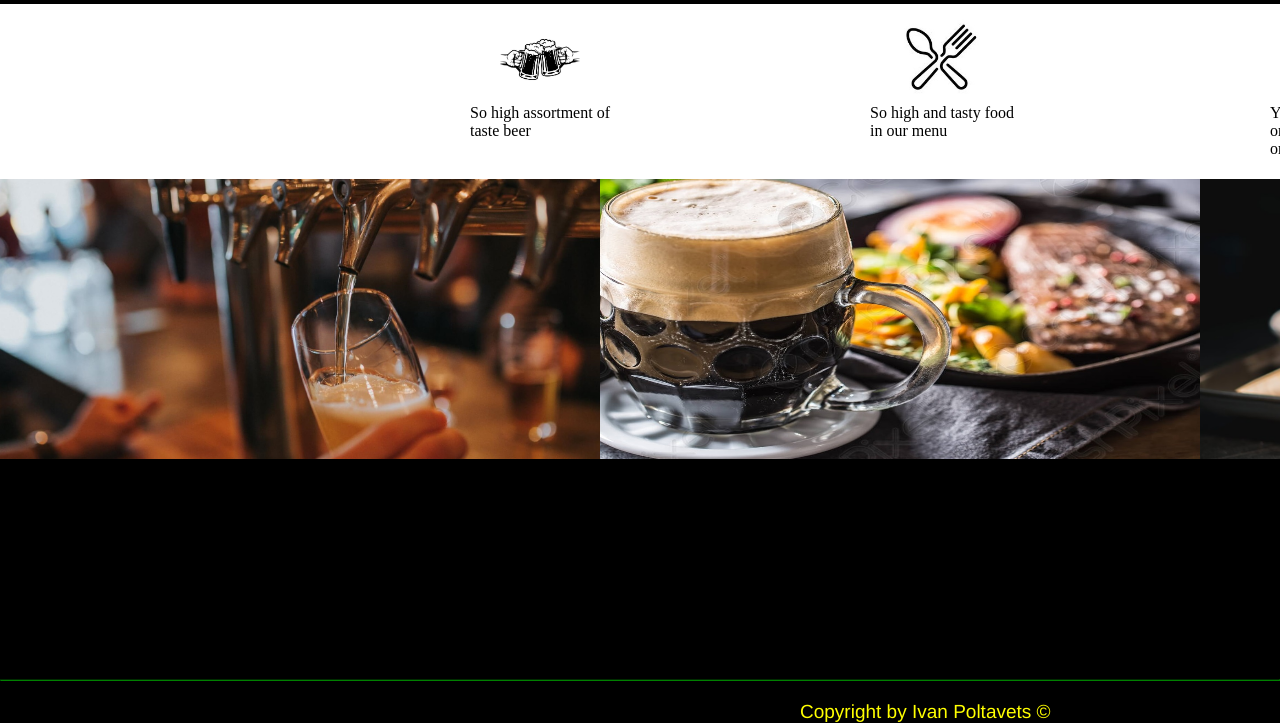
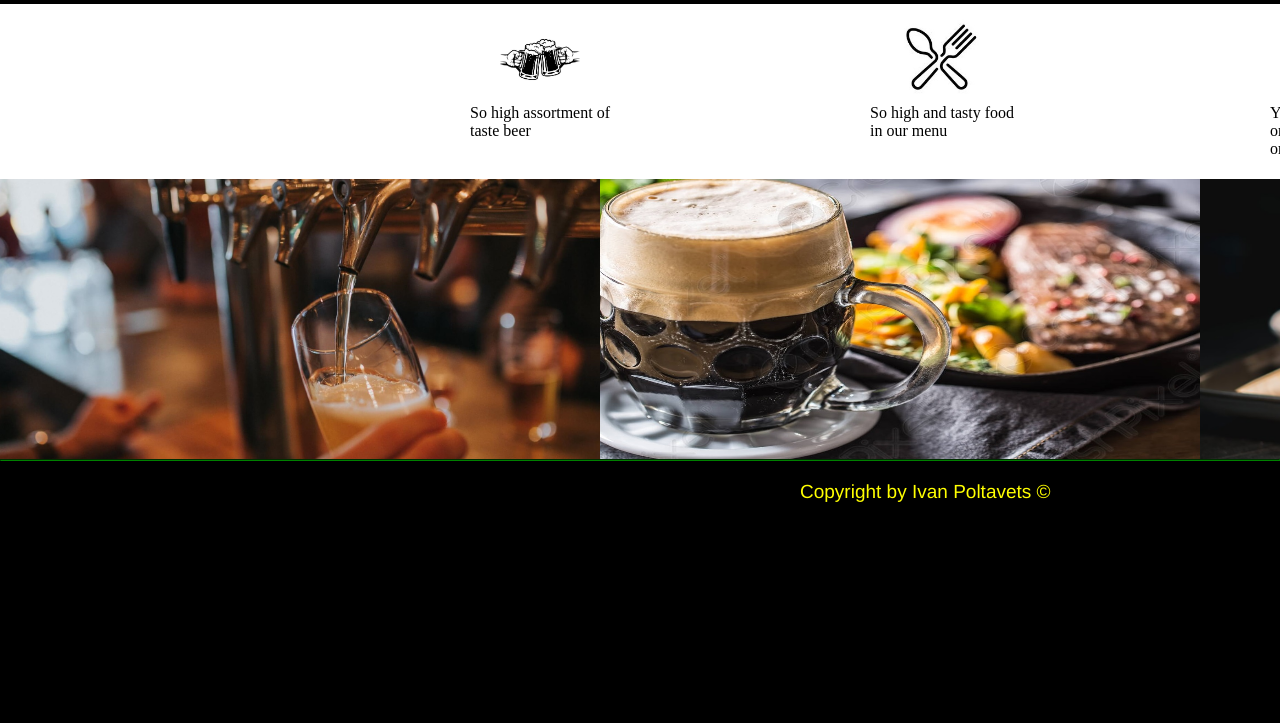
Before and after one commit to Ivan-Poltavets/bar-site, a plain HTML site: page index.html in a window 1280 px wide. Shown: the part 532-1255 px from the top of the page. After the commit the page ends 1035 px from the top, so only its background shows below. Drawn offline with nearby package versions, Linux system fonts and the light colour scheme.

Commit message:
Add files via upload

```diff
--- a/styles/home.css
+++ b/styles/home.css
@@ -117,13 +117,13 @@ p{
   height:280px;
 
 }
+.images{
+  position: inherit;
+  height: 280px;
+}
 hr{
   background-color: green;
   border-color:green;
-}
-
-footer{
-  margin-top:500px;
 }
 
 footer p{
```
